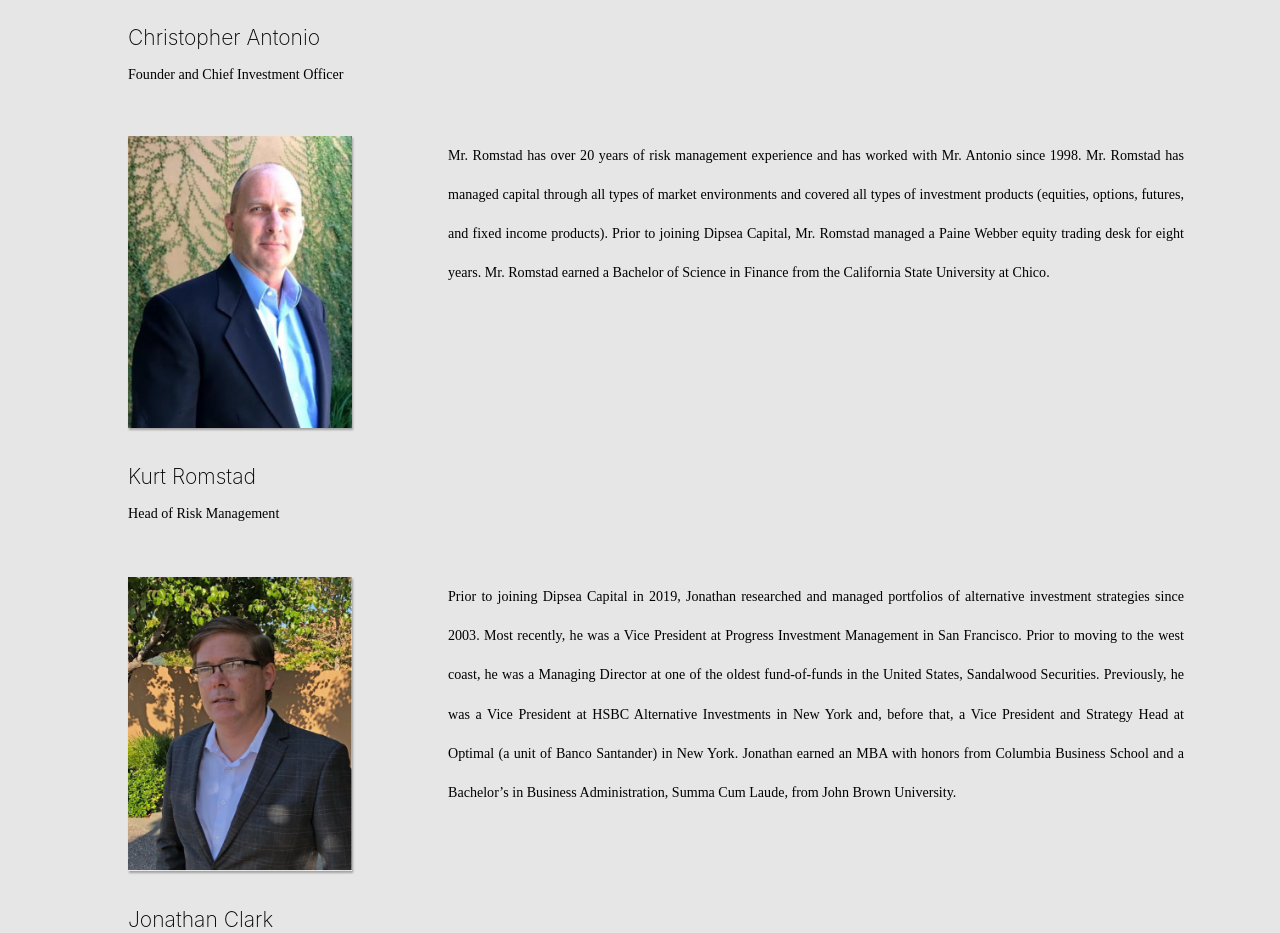
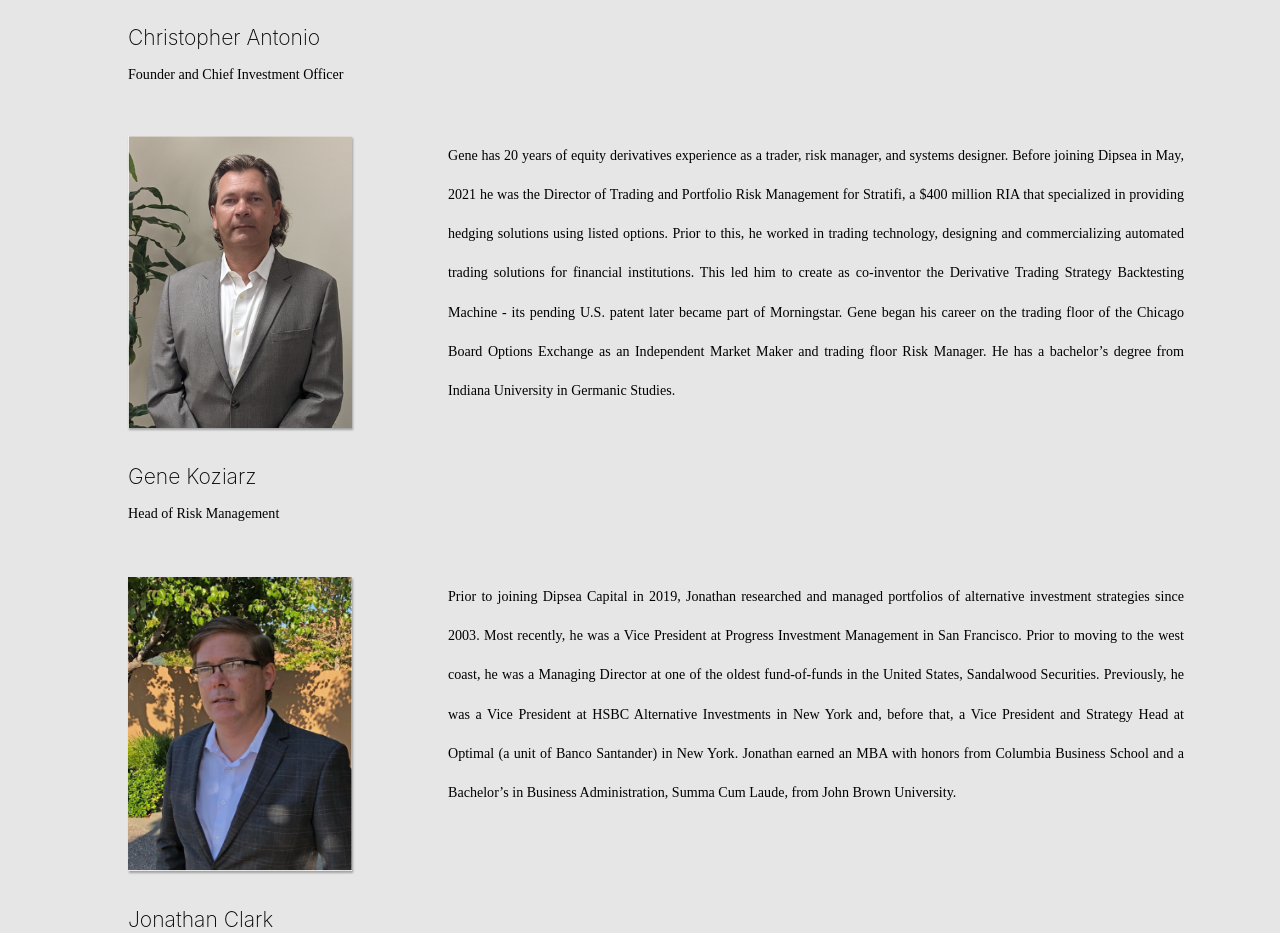
Before and after one commit to christopher-antonio/DipseaCapital-Main-Website, a Next.js app: page /team in a window 1280 px wide. Shown: the part 820-1753 px from the top of the page. Built offline with nearby package versions, Linux system fonts and the light colour scheme.

Commit message:
Replaced Kurt with Gene

```diff
--- a/components/PhilosophyPage/ListDetails.js
+++ b/components/PhilosophyPage/ListDetails.js
@@ -18,7 +18,7 @@ export const listContent2 = {
 
 export const listContent3 = {
     head: 'No correlation',
-    detail: `Dipsea Capital’s returns on a day-to-day basis reflect the robustness of our strategy. Over 5+ years, Dipsea's strategy exhibits a stock market
+    detail: `Dipsea Capital’s returns on a day-to-day basis reflect the robustness of our strategy. Over 6+ years, Dipsea's strategy exhibits a stock market
     correlation of approximately -0.10, with two-thirds positive days, and positive returns on nearly three-quarters of down market days.`
 };
 
--- a/components/TeamPage/TeamDetails.js
+++ b/components/TeamPage/TeamDetails.js
@@ -30,13 +30,17 @@ export const Employee2 = {
 */
 
 export const Employee3 = {
-    name: 'Kurt Romstad',
+    name: 'Gene Koziarz',
     position: 'Head of Risk Management',
-    desc: `Mr. Romstad has over 20 years of risk management experience and has worked with Mr. Antonio since 1998. Mr. Romstad has managed
-    capital through all types of market environments and covered all types of investment products (equities, options, futures, and fixed
-    income products). Prior to joining Dipsea Capital, Mr. Romstad managed a Paine Webber equity trading desk for eight years. Mr. Romstad
-    earned a Bachelor of Science in Finance from the California State University at Chico.`,
-    pic: '/Team/nkurt.png'
+    desc: `Gene has 20 years of equity derivatives experience as a trader, risk manager, and systems designer.
+    Before joining Dipsea in May, 2021 he was the Director of Trading and Portfolio Risk Management for Stratifi, a
+    $400 million RIA that specialized in providing hedging solutions using listed options. Prior to this, he worked
+    in trading technology, designing and commercializing automated trading solutions for financial institutions.
+    This led him to create as co-inventor the Derivative Trading Strategy Backtesting Machine - its pending U.S.
+    patent later became part of Morningstar. Gene began his career on the trading floor of the Chicago Board Options
+    Exchange as an Independent Market Maker and trading floor Risk Manager.  He has a bachelor’s degree from Indiana
+    University in Germanic Studies.`,
+    pic: '/Team/gene.png'
 };
 
 export const Employee4 = {
--- a/pages/about.js
+++ b/pages/about.js
@@ -65,8 +65,8 @@ const About = () => {
                                 <div className='hook-desc'>years senior team's average experience</div>
                             </div>
                             <div className='card' data-aos='fade-up' data-aos-delay={ 400 }>
-                                <div className='hook'>16 +</div>
-                                <div className='hook-desc'>years as a team</div>
+                                <div className='hook'>21 +</div>
+                                <div className='hook-desc'>average years of experience of team members</div>
                             </div>
                         </div>
                     </div>
```
Also changed, not shown: public/Team/gene.png (added).
